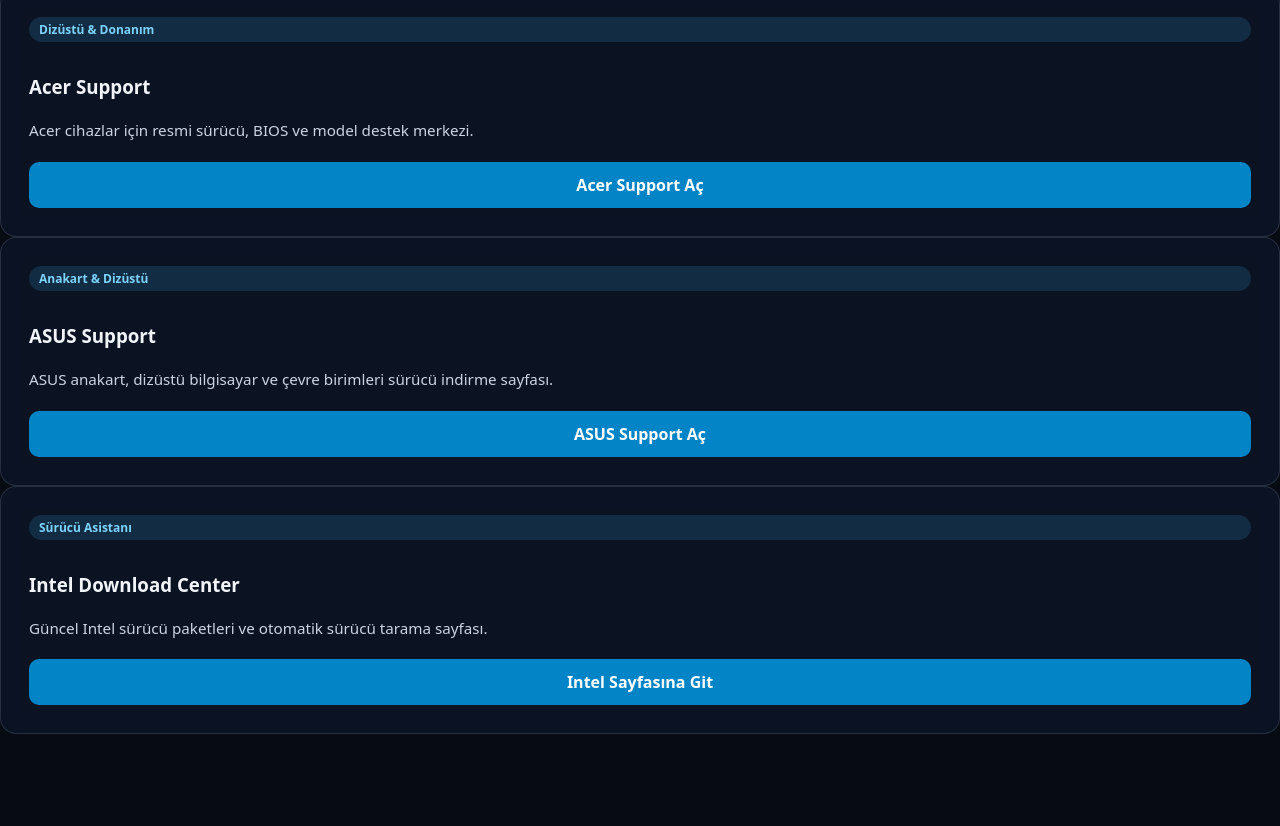
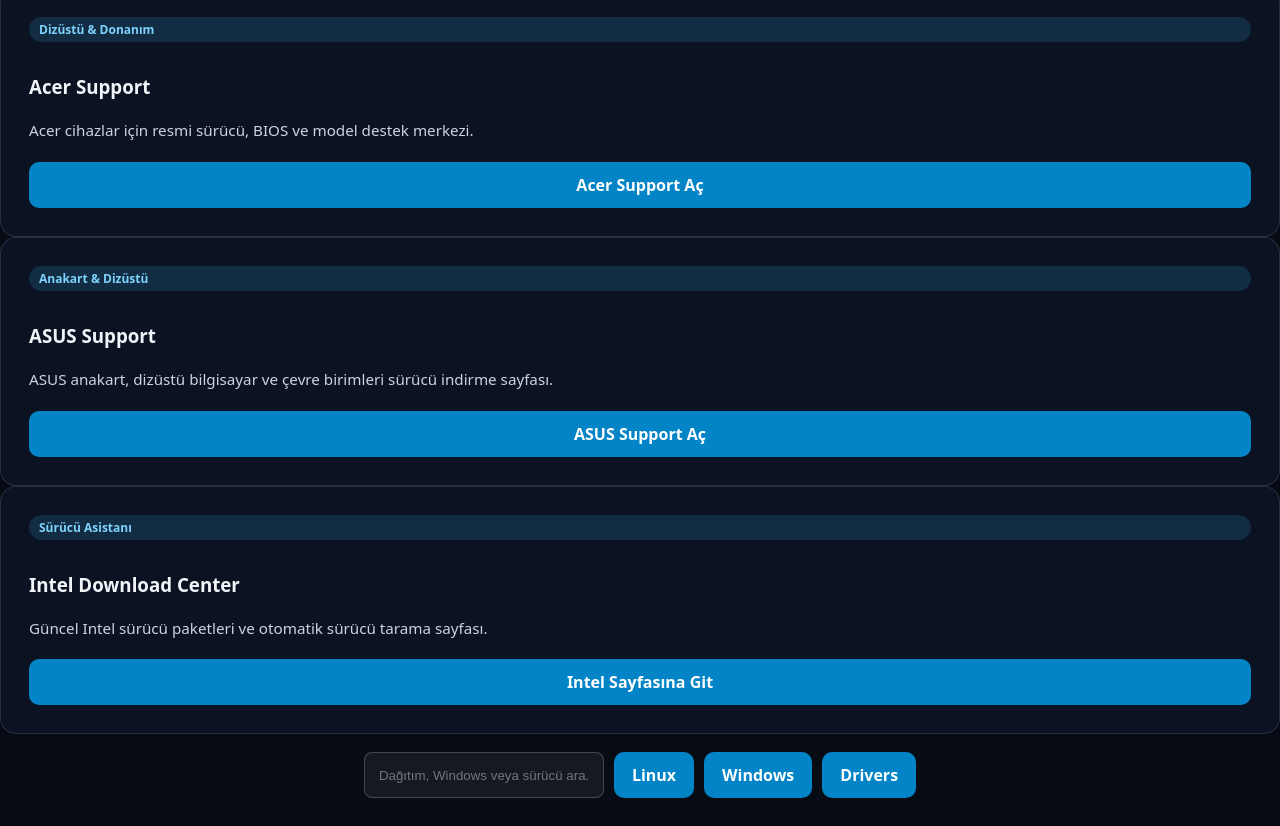
Before and after one commit to mahiralizamanov-commits/bootable-devices, a plain HTML site: page index.html in a window 1280 px wide. Shown: the part 3927-4753 px from the top of the page. Before the commit the page ends 4661 px from the top, so only its background shows below. Drawn offline with Linux system fonts and the light colour scheme.

Commit message:
Update index.html

```diff
--- a/index.html
+++ b/index.html
@@ -366,3 +366,25 @@
     </div>
   </div>
 </section>
+<div class="top-controls" style="margin: 18px auto 28px; max-width: 720px; display: flex; flex-wrap: wrap; gap: 10px; justify-content: center;">
+  <input
+    type="text"
+    id="isoSearch"
+    placeholder="Dağıtım, Windows veya sürücü ara..."
+    oninput="filterCards()"
+    style="padding: 10px 14px; border-radius: 8px; border: 1px solid rgba(255,255,255,0.2); background: rgba(255,255,255,0.06); color: inherit; min-width: 240px;"
+  />
+  <a href="#linux-section" class="btn">Linux</a>
+  <a href="#windows-section" class="btn">Windows</a>
+  <a href="#drivers-section" class="btn">Drivers</a>
+</div>
+
+<script>
+function filterCards() {
+  const q = document.getElementById("isoSearch").value.toLowerCase().trim();
+  document.querySelectorAll(".card").forEach(card => {
+    const text = card.innerText.toLowerCase();
+    card.style.display = text.includes(q) ? "" : "none";
+  });
+}
+</script>
```
